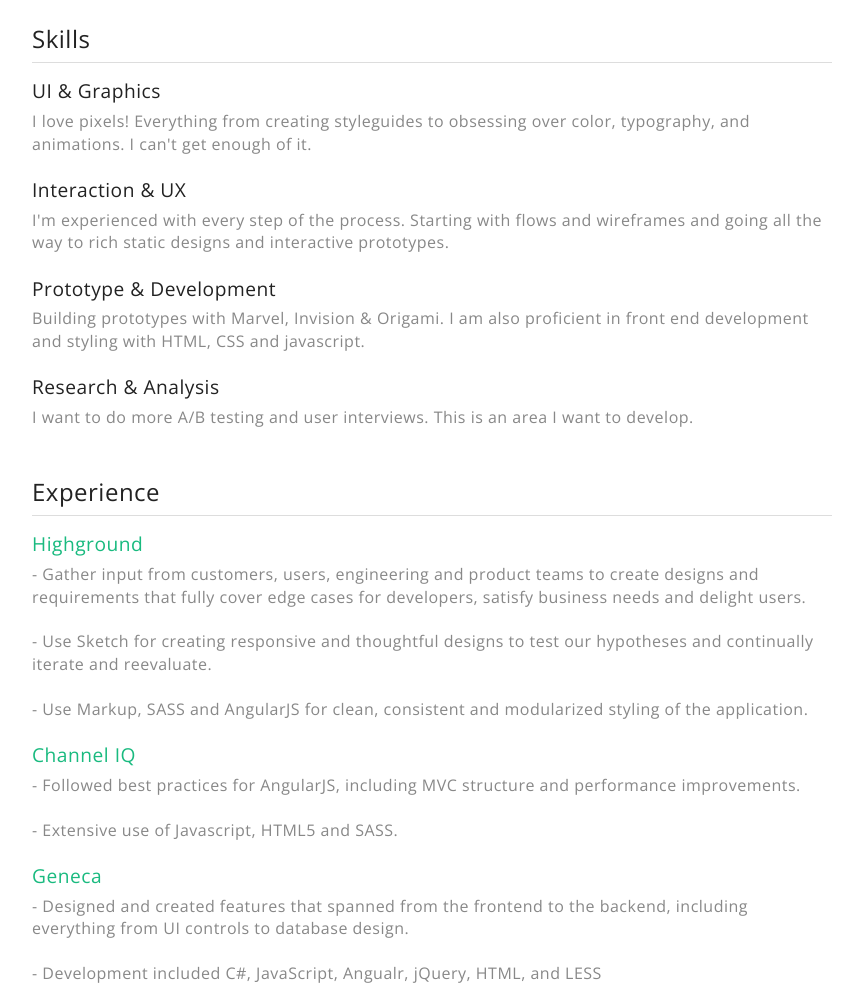
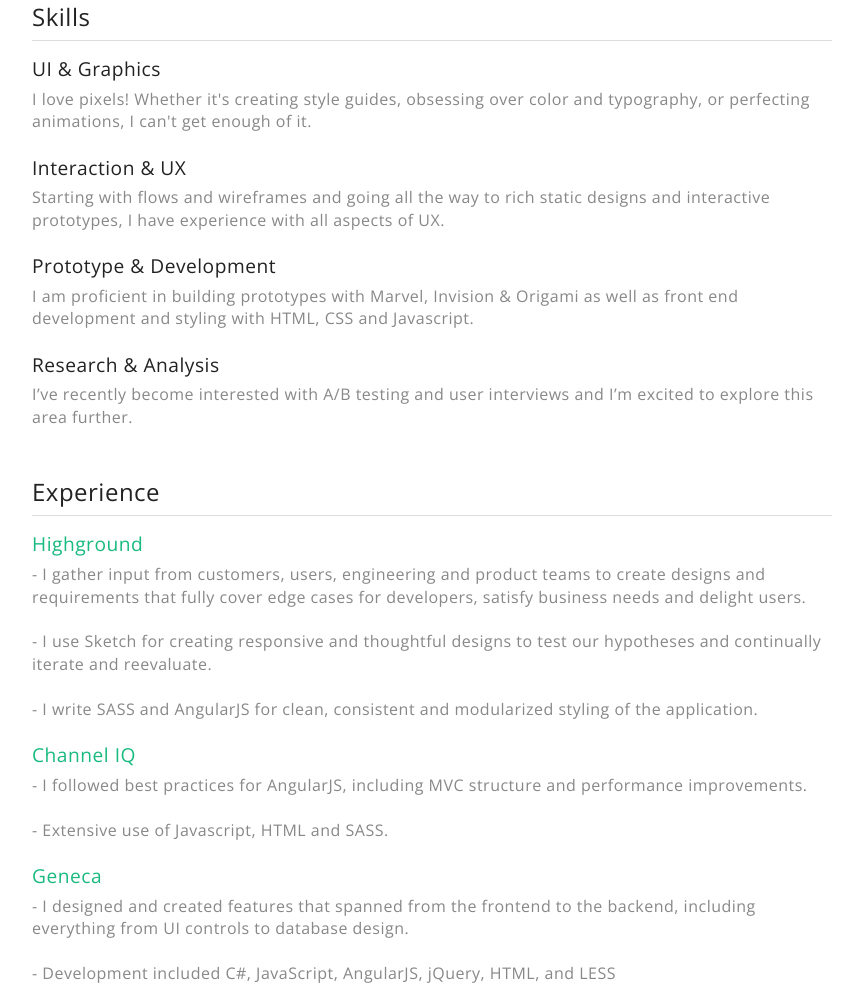
Before and after one commit to geoffbalasi/geoffbalasi.github.io, a plain HTML site: page index.html in a window 1280 px wide. Shown: the part 777-1765 px from the top of the page, without its empty margins (208-1060 px from the left). Drawn offline with nearby package versions, Linux system fonts and the light colour scheme.

Commit message:
update from Nick and Eric

```diff
--- a/assets/sass/main.scss
+++ b/assets/sass/main.scss
@@ -23,7 +23,7 @@
 		margin: .65em .4em .4em;
 	}
 	div {
-		width: 301px;
+		width: 278px;
 		margin: auto;
 	}
 }
--- a/index.html
+++ b/index.html
@@ -17,45 +17,45 @@
 			<div>
 				<a class="link" target="_" href="http://instagram.com/geoffbalasi">Instagram</a>
 				<span></span>
+				<a class="link" target="_" href="https://foursquare.com/geoffbalasi?all=tips">Foursquare</a>
+				<span></span>
 				<a class="link" href="mailto:geoffbalasi@gmail.com">Mail</a>
-				<span></span>
-				<a class="link" href="tel:+18158143826">(815) 814 3862</a>
 			</div>
 		</div>
 		<h2 class="title">Hello There</h2>
-		<p class="cover">My name is Geoff. I'm a 26 year old designer born and raised in Chicagoland. I saw the position for Product Designer and immediately knew I wanted to throw my hat in the ring. Your company really appealed to me because I love the restaurant scene (especially the local restaurant scene). Combine that with your beautiful and minimal design asthetic and I needed to know more.
+		<p class="cover">My name is Geoff. I am a 26 year old designer born and raised in Chicagoland with a love for the restaurant scene and a passion for user experience. I saw the position for Product Designer on Dribbble and was immediately drawn to your beautiful minimal design aesthetic as well as your focus on amazing restuarant experiences.
 		<br><br>
-		I'm most comfortable working on small teams and because I have experience in many fields I'm able to be flexible in my role. I began working as a software developer after college but was always more interested in the design and process of creating a product, and for the last 2 years i've been doing just that. What i'm looking for now is to work at a world class operation with other talented designers and to continue to improve and expand my skill set.
+		I believe I would make a valuable addition to the team because I have experience in a variety of fields (design, product and development) and I am able to be flexible and agile in my role. With this opportunity, I hope to expand my skill set by working with other talented designers on interesting and beautiful projects.
 		<br><br>
 		Below you'll find my resume as well as <a href="#designs">some designs</a> I worked on this weekend for you. </p>
 		<h2 class="title">Resume</h2>
 		<h3> Skills </h3>
 		<hr>
 			<h4>UI & Graphics</h4>
-				<p>I love pixels! Everything from creating styleguides to obsessing over color, typography, and animations. I can't get enough of it.</p>
+				<p>I love pixels! Whether it's creating style guides, obsessing over color and typography, or perfecting animations, I can't get enough of it.</p>
 			<h4>Interaction & UX</h4>
-				<p>I'm experienced with every step of the process. Starting with flows and wireframes and going all the way to rich static designs and interactive prototypes.</p>
+				<p>Starting with flows and wireframes and going all the way to rich static designs and interactive prototypes, I have experience with all aspects of UX.</p>
 			<h4>Prototype & Development</h4>
-				<p>Building prototypes with Marvel, Invision & Origami. I am also proficient in front end development and styling with HTML, CSS and javascript.</p>
+				<p>I am proficient in building prototypes with Marvel, Invision & Origami as well as front end development and styling with HTML, CSS and Javascript.</p>
 			<h4>Research & Analysis</h4>
-				<p>I want to do more A/B testing and user interviews. This is an area I want to develop.</p>
+				<p>I’ve recently become interested with A/B testing and user interviews and I’m excited to explore this area further.</p>
 		<h3> Experience </h3>
 		<hr>
 			<h4><a class="link" href="http://highground.com">Highground</a></h4>
-				<p>- Gather input from customers, users, engineering and product teams to create designs and requirements that fully cover edge cases for developers, satisfy business needs and delight users.
+				<p>- I gather input from customers, users, engineering and product teams to create designs and requirements that fully cover edge cases for developers, satisfy business needs and delight users.
 				<br><br>
-				- Use Sketch for creating responsive and thoughtful designs to test our hypotheses and continually iterate and reevaluate.
+				- I use Sketch for creating responsive and thoughtful designs to test our hypotheses and continually iterate and reevaluate.
 				<br><br>
-				- Use Markup, SASS and AngularJS for clean, consistent and modularized styling of the application.</p>
+				- I write SASS and AngularJS for clean, consistent and modularized styling of the application.</p>
 			<h4><a class="link" href="https://www.channeliq.com/">Channel IQ</a></h4>
-				<p>- Followed best practices for AngularJS, including MVC structure and performance improvements.
+				<p>- I followed best practices for AngularJS, including MVC structure and performance improvements.
 				<br><br>
-				- Extensive use of Javascript, HTML5 and SASS.
+				- Extensive use of Javascript, HTML and SASS.
  				</p>
 			<h4><a class="link" href="http://www.geneca.com/">Geneca</a></h4>
-				<p>- Designed and created features that spanned from the frontend to the backend, including everything from UI controls to database design.
+				<p>- I designed and created features that spanned from the frontend to the backend, including everything from UI controls to database design.
 				<br><br>
-				-  Development included C#, JavaScript, Angualr, jQuery, HTML, and LESS </p>
+				-  Development included C#, JavaScript, AngularJS, jQuery, HTML, and LESS </p>
 		<h3> References </h3>
 		<hr>
 			<h4> John Zimmerman </h4>
@@ -74,7 +74,7 @@
 			<iframe src="https://www.youtube.com/embed/4Wa-xCces1w?rel=0&amp;showinfo=0" frameborder="0" allowfullscreen></iframe>
 		</div>
 		<h3> Thanks so much! </h3>
-		<p> I really appriciate you taking a look through my site. If you'd like to chat about my design process or where I want to go in my career, please don't hesitate to <a class="link" href="mailto:geoffbalasi@gmail.com">email</a> or <a class="link" href="tel:+18158143826">call</a> . I look forward to hearing from you. </p>
+		<p> I really appriciate you taking a look through my site. If you'd like to chat about my design process, other examples of my work or where I plan to go with my career, please don't hesitate to <a class="link" href="mailto:geoffbalasi@gmail.com">email</a> or <a class="link" href="tel:+18158143826">call</a> . I look forward to hearing from you. </p>
 		<p> - G </p>
 	</div>
 
```
Also changed, not shown: assets/css/main.css.
